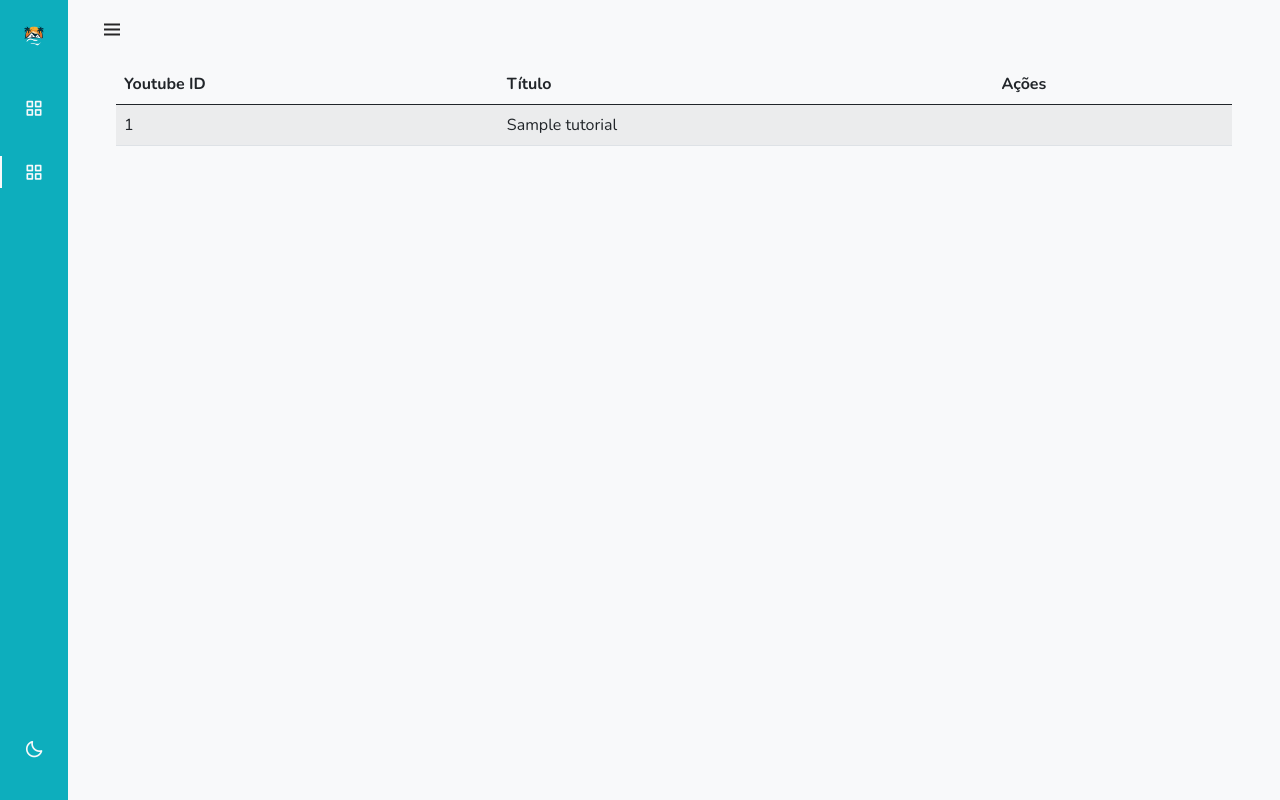
After one commit to CassioGenehrF/tp_tutorial, a Laravel app: page /admin/tutorials in a window 1280 px wide. The commit adds this page. Run offline with Laravel 8, Linux system fonts and the light colour scheme; the visitor is signed in with stand-in values (Sample User, id 1); tables that the repository leaves empty hold one stand-in row (values such as "Sample post"); some libraries are stand-ins or nearby versions.

Commit message:
listagem tutoriais

```diff
--- a/app/Http/Controllers/AdminController.php
+++ b/app/Http/Controllers/AdminController.php
@@ -9,7 +9,13 @@ class AdminController extends Controller
 {
     public function index()
     {
-        return view('admin');
+        return view('admin.create_tutorial');
+    }
+
+    public function tutorials()
+    {
+        return view('admin.tutorials')
+            ->with('tutorials', Tutorial::all());
     }
 
     public function createTutorial(Request $request)
--- /dev/null
+++ b/resources/views/admin/tutorials.blade.php
@@ -0,0 +1,37 @@
+@extends('layout.admin')
+
+@section('scripts')
+    <title>Administrador - Temporada Paulista</title>
+@endsection
+
+@section('content')
+    <div class="content">
+        <div class="container">
+            <div class="table-responsive">
+                <table class="table table-striped">
+                    <thead>
+                        <tr>
+                            <th scope="col">Youtube ID</th>
+                            <th scope="col">Título</th>
+                            <th scope="col">Ações</th>
+                        </tr>
+                    </thead>
+                    <tbody>
+                        @foreach ($tutorials as $tutorial)
+                            <tr>
+                                <td>{{ $tutorial->youtube_id }}</td>
+                                <td>{{ $tutorial->title }}</td>
+                                <td></td>
+                            </tr>
+                        @endforeach
+                    </tbody>
+                </table>
+            </div>
+        </div>
+    </div>
+    <script type="text/javascript">
+        $(function() {
+            $('#tutorials').addClass('active');
+        });
+    </script>
+@endsection
--- a/resources/views/layout/admin.blade.php
+++ b/resources/views/layout/admin.blade.php
@@ -40,6 +40,10 @@
                         <i class='bx bx-grid-alt nav_icon'></i>
                         <span class="nav_name">Adicionar Tutorial</span>
                     </a>
+                    <a href="{{ route('admin') }}" class="nav_link" id="tutorials">
+                        <i class='bx bx-grid-alt nav_icon'></i>
+                        <span class="nav_name">Tutoriais</span>
+                    </a>
                 </div>
             </div>
             <a class="theme" id="dark">
--- a/routes/web.php
+++ b/routes/web.php
@@ -32,6 +32,9 @@ Route::post('theme', [ThemeController::class, 'switch'])->name('theme');
 Route::middleware(['auth'])->group(function () {
     Route::post('logout', [LoginController::class, 'logout'])->name('logout');
 
-    Route::get('admin', [AdminController::class, 'index'])->name('admin');
+    Route::group(['prefix' => 'admin'], function () {
+        Route::get('', [AdminController::class, 'index'])->name('admin');
+        Route::get('tutorials', [AdminController::class, 'tutorials'])->name('admin.tutorials');
+    });
     Route::post('tutorial', [AdminController::class, 'createTutorial'])->name('admin.add_tutorial');
 });
```
Also changed, not shown: resources/views/admin/create_tutorial.blade.php (renamed from resources/views/admin.blade.php).
